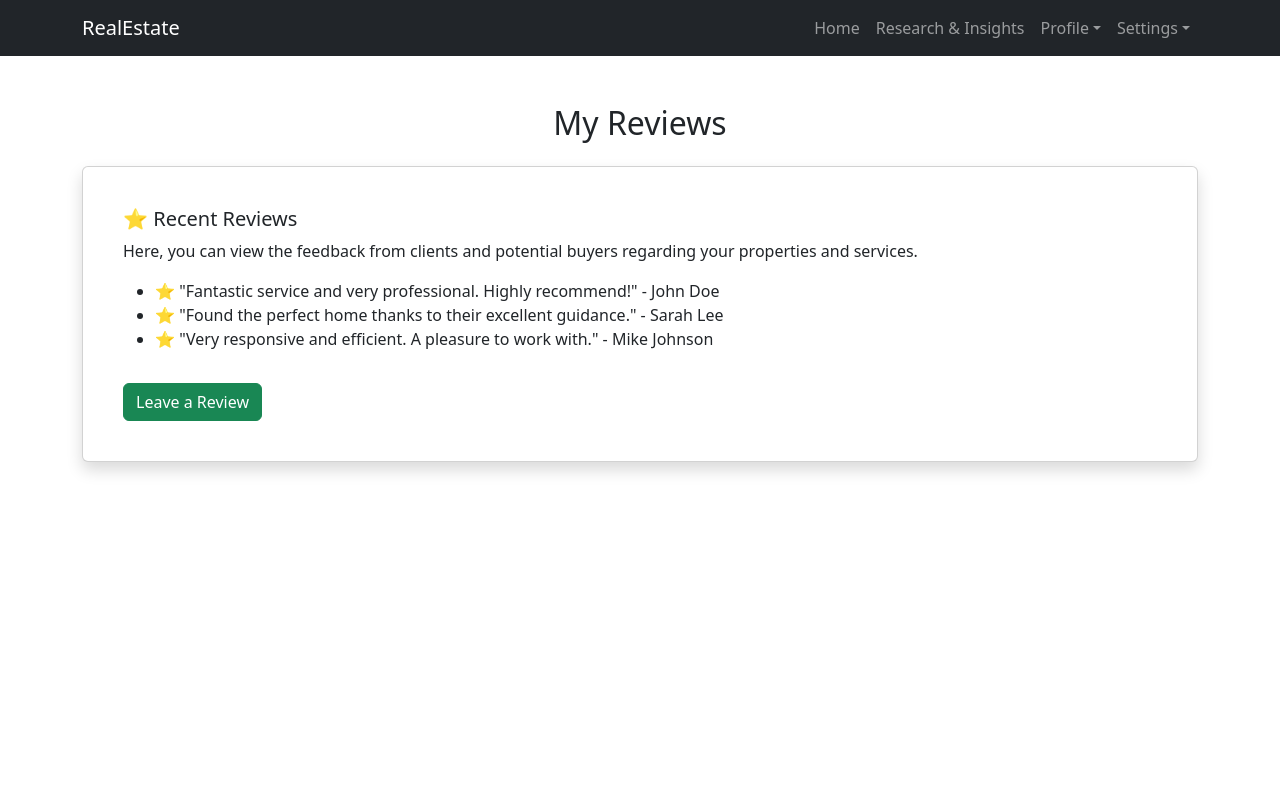
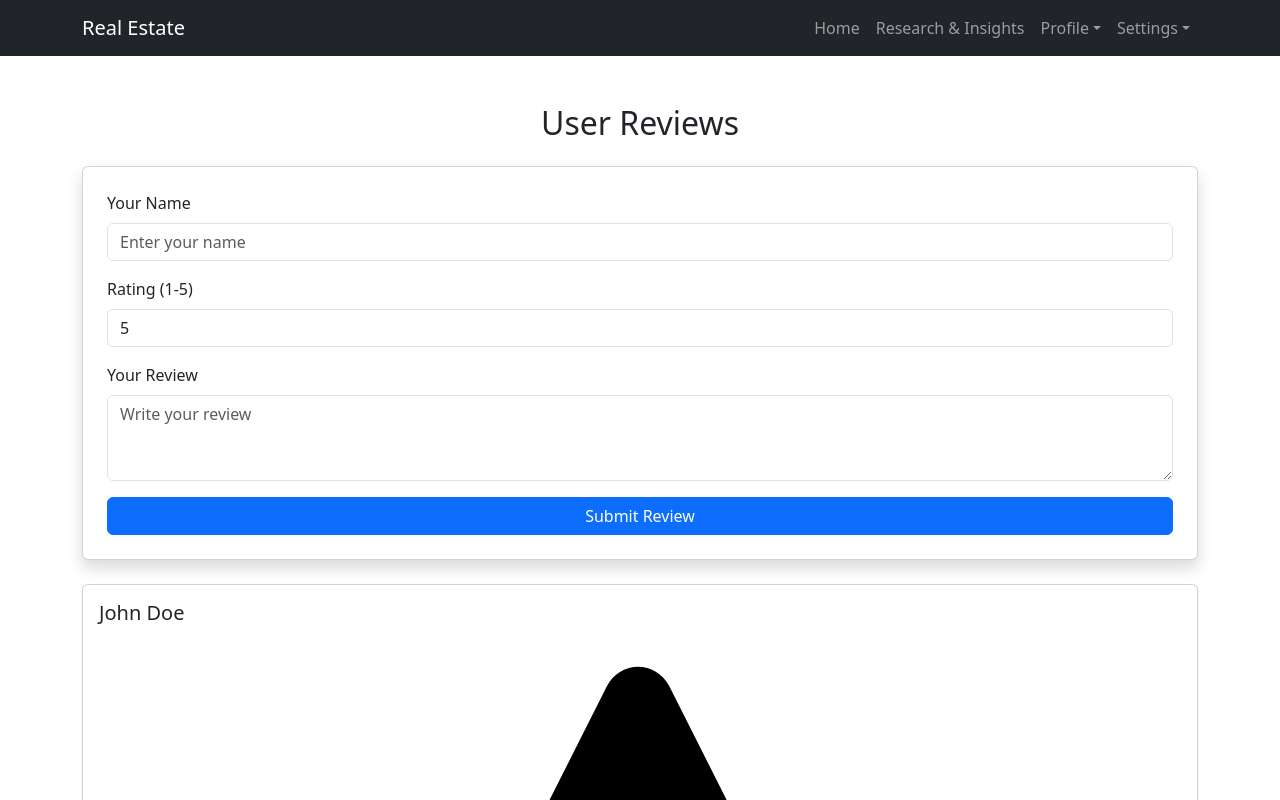
Before and after one commit to Priyadharshini-ram/real-estate-website, a React (Create React App) app: page /reviews in a window 1280 px wide. Shown: the top 800 px of the page. Built offline with nearby package versions, Linux system fonts and the light colour scheme.

Commit message:
commit changes in realestate

```diff
--- a/package.json
+++ b/package.json
@@ -7,6 +7,7 @@
     "cra-template": "1.2.0",
     "react": "^19.0.0",
     "react-bootstrap": "^2.10.9",
+    "react-bootstrap-icons": "^1.11.5",
     "react-dom": "^19.0.0",
     "react-router-dom": "^7.1.5",
     "react-scripts": "5.0.1"
--- a/src/pages/Activity.js
+++ b/src/pages/Activity.js
@@ -4,7 +4,7 @@ import { Container, Card, Row, Col } from "react-bootstrap";
 const Activity = () => {
   return (
     <Container className="mt-5">
-      <h2 className="text-center mb-4">My Activity</h2>
+      <h2 className="text-center mb-4">Your Activity</h2>
       <Row>
         <Col md={12}>
           <Card className="shadow p-4">
@@ -14,9 +14,9 @@ const Activity = () => {
                 Here, you can view your recent interactions, property views, searches, and more.
               </Card.Text>
               <ul>
-                <li>✅ Recently Viewed  </li>
-                <li>✅ Saved to favorites</li>
-                <li>✅ Saved to searches</li>
+                <li>✅ Viewed "Luxury Beachfront Villa" in Miami</li>
+                <li>✅ Saved "Apartment in New York" to favorites</li>
+                <li>✅ Inquired about "2BHK flat in Los Angeles"</li>
               </ul>
             </Card.Body>
           </Card>
--- a/src/pages/Helpcenter.js
+++ b/src/pages/Helpcenter.js
@@ -1,15 +1,14 @@
 import React, { useState } from "react";
-import { Container, Card, Button, Form } from "react-bootstrap";
+import { Container, Card, Accordion, Button, Form } from "react-bootstrap";
 
 const HelpCenter = () => {
   const [message, setMessage] = useState("");
 
   const handleSubmit = (e) => {
     e.preventDefault();
-    // Handle the message submission (e.g., send it to the backend or show confirmation)
     console.log("Message submitted:", message);
     alert("Your message has been submitted!");
-    setMessage(""); // Clear the message after submission
+    setMessage("");
   };
 
   return (
@@ -19,34 +18,53 @@ const HelpCenter = () => {
         <Card.Body>
           <Card.Title>How can we assist you?</Card.Title>
           <Card.Text>
-            Welcome to the Help Center. If you have a question or need assistance, please feel free to send us a message below.
+            Welcome to the Help Center. If you have a question or need assistance, please check our FAQs below or send us a message.
           </Card.Text>
-          <h5>Frequently Asked Questions (FAQs)</h5>
-          <ul>
-            <li><strong>How do I buy a property?</strong> - Browse our listings, contact the seller, and schedule a viewing to get started.</li>
-            <li><strong>How do I list my property for sale?</strong> - Create an account, fill in the property details, and we'll handle the rest.</li>
-            <li><strong>What do I do if I encounter fraudulent activity?</strong> - You can report any suspicious activities through the 'Report a Fraud' section in the Settings.</li>
-          </ul>
 
-          {/* Message Bar */}
-          <h5>Send us a message</h5>
+          <Accordion defaultActiveKey="0">
+            <Accordion.Item eventKey="0">
+              <Accordion.Header>How do I buy a property?</Accordion.Header>
+              <Accordion.Body>
+                Browse our listings, contact the seller, and schedule a viewing to get started. We also provide expert guidance throughout the process.
+              </Accordion.Body>
+            </Accordion.Item>
+
+            <Accordion.Item eventKey="1">
+              <Accordion.Header>How do I list my property for sale?</Accordion.Header>
+              <Accordion.Body>
+                Create an account, navigate to the "Sell" section, fill in the property details, and submit your listing. Our team will verify and publish it.
+              </Accordion.Body>
+            </Accordion.Item>
+
+            <Accordion.Item eventKey="2">
+              <Accordion.Header>What do I do if I encounter fraudulent activity?</Accordion.Header>
+              <Accordion.Body>
+                You can report any suspicious activities through the 'Report a Fraud' section in the Settings. Our team will investigate and take necessary action.
+              </Accordion.Body>
+            </Accordion.Item>
+          </Accordion>
+        </Card.Body>
+      </Card>
+
+      <Card className="shadow p-4 mt-4">
+        <Card.Body>
+          <Card.Title>Still need help? Send us a message</Card.Title>
           <Form onSubmit={handleSubmit}>
             <Form.Group controlId="formMessage">
               <Form.Label>Your Message</Form.Label>
               <Form.Control
                 as="textarea"
-                rows={4}
+                rows={3}
                 value={message}
                 onChange={(e) => setMessage(e.target.value)}
-                placeholder="Type your message here..."
+                placeholder="Describe your issue or question here..."
                 required
               />
             </Form.Group>
-            <Button variant="primary" type="submit" className="mt-3">
-              Submit Message
+            <Button variant="primary" type="submit" className="mt-3 ">
+              Submit
             </Button>
           </Form>
-
           <Button variant="primary" href="/contact" className="mt-3 ml-3">Contact Support</Button>
         </Card.Body>
       </Card>
--- a/src/pages/Navbar.js
+++ b/src/pages/Navbar.js
@@ -6,7 +6,7 @@ const Navigation = () => {
   return (
     <Navbar bg="dark" variant="dark" expand="lg">
       <Container>
-        <Navbar.Brand as={Link} to="/">RealEstate</Navbar.Brand>
+        <Navbar.Brand as={Link} to="/">Real Estate</Navbar.Brand>
         <Navbar.Toggle aria-controls="basic-navbar-nav" />
         <Navbar.Collapse id="basic-navbar-nav">
           <Nav className="ms-auto">
--- a/src/pages/Reportfraud.js
+++ b/src/pages/Reportfraud.js
@@ -54,7 +54,7 @@ const ReportFraud = () => {
               />
             </Form.Group>
 
-            <Button variant="danger" type="submit" className="w-100 mt-3">
+            <Button variant="danger" type="submit" className=" mt-3">
               Submit Report
             </Button>
           </Form>
--- a/src/pages/Reviews.js
+++ b/src/pages/Reviews.js
@@ -1,30 +1,83 @@
-import React from "react";
-import { Container, Card, Row, Col, Button } from "react-bootstrap";
+import React, { useState } from "react";
+import { Card, Button, Form, Container } from "react-bootstrap";
+import { StarFill } from "react-bootstrap-icons";
 
 const Reviews = () => {
+  const [reviews, setReviews] = useState([
+    { name: "John Doe", rating: 5, comment: "Great service and properties!" },
+    { name: "Jane Smith", rating: 4, comment: "Smooth experience, but room for improvement." },
+  ]);
+  const [newReview, setNewReview] = useState({ name: "", rating: 5, comment: "" });
+
+  const handleInputChange = (e) => {
+    const { name, value } = e.target;
+    setNewReview({ ...newReview, [name]: value });
+  };
+
+  const addReview = () => {
+    if (newReview.name && newReview.comment) {
+      setReviews([...reviews, newReview]);
+      setNewReview({ name: "", rating: 5, comment: "" });
+    }
+  };
+
   return (
     <Container className="mt-5">
-      <h2 className="text-center mb-4">My Reviews</h2>
+      <h2 className="text-center mb-4">User Reviews</h2>
+      <Card className="p-4 shadow mb-4">
+        <Form>
+          <Form.Group className="mb-3">
+            <Form.Label>Your Name</Form.Label>
+            <Form.Control
+              type="text"
+              placeholder="Enter your name"
+              name="name"
+              value={newReview.name}
+              onChange={handleInputChange}
+            />
+          </Form.Group>
+          <Form.Group className="mb-3">
+            <Form.Label>Rating (1-5)</Form.Label>
+            <Form.Control
+              type="number"
+              min="1"
+              max="5"
+              name="rating"
+              value={newReview.rating}
+              onChange={handleInputChange}
+            />
+          </Form.Group>
+          <Form.Group className="mb-3">
+            <Form.Label>Your Review</Form.Label>
+            <Form.Control
+              as="textarea"
+              rows={3}
+              placeholder="Write your review"
+              name="comment"
+              value={newReview.comment}
+              onChange={handleInputChange}
+            />
+          </Form.Group>
+          <Button variant="primary" onClick={addReview} className="w-100">
+            Submit Review
+          </Button>
 
-      <Row>
-        <Col md={12}>
-          <Card className="shadow p-4">
-            <Card.Body>
-              <Card.Title>⭐ Recent Reviews</Card.Title>
-              <Card.Text>
-                Here, you can view the feedback from clients and potential buyers regarding your properties and services.
-              </Card.Text>
-              <ul>
-                <li>⭐ "Fantastic service and very professional. Highly recommend!" - John Doe</li>
-                <li>⭐ "Found the perfect home thanks to their excellent guidance." - Sarah Lee</li>
-                <li>⭐ "Very responsive and efficient. A pleasure to work with." - Mike Johnson</li>
-              </ul>
+        </Form>
+      </Card>
 
-              <Button variant="success" className="mt-3">Leave a Review</Button>
-            </Card.Body>
+      <div className="mt-4">
+        {reviews.map((review, index) => (
+          <Card key={index} className="mb-3 p-3 shadow-sm">
+            <h5>{review.name}</h5>
+            <div className="text-warning">
+              {[...Array(review.rating)].map((_, i) => (
+                <StarFill key={i} className="me-1" />
+              ))}
+            </div>
+            <p>{review.comment}</p>
           </Card>
-        </Col>
-      </Row>
+        ))}
+      </div>
     </Container>
   );
 };
```
Also changed, not shown: src/App.js (+7 -0 lines), src/pages/Rent.js (+5 -2 lines), 1 other file (tests, documents, lock files or other folders).
